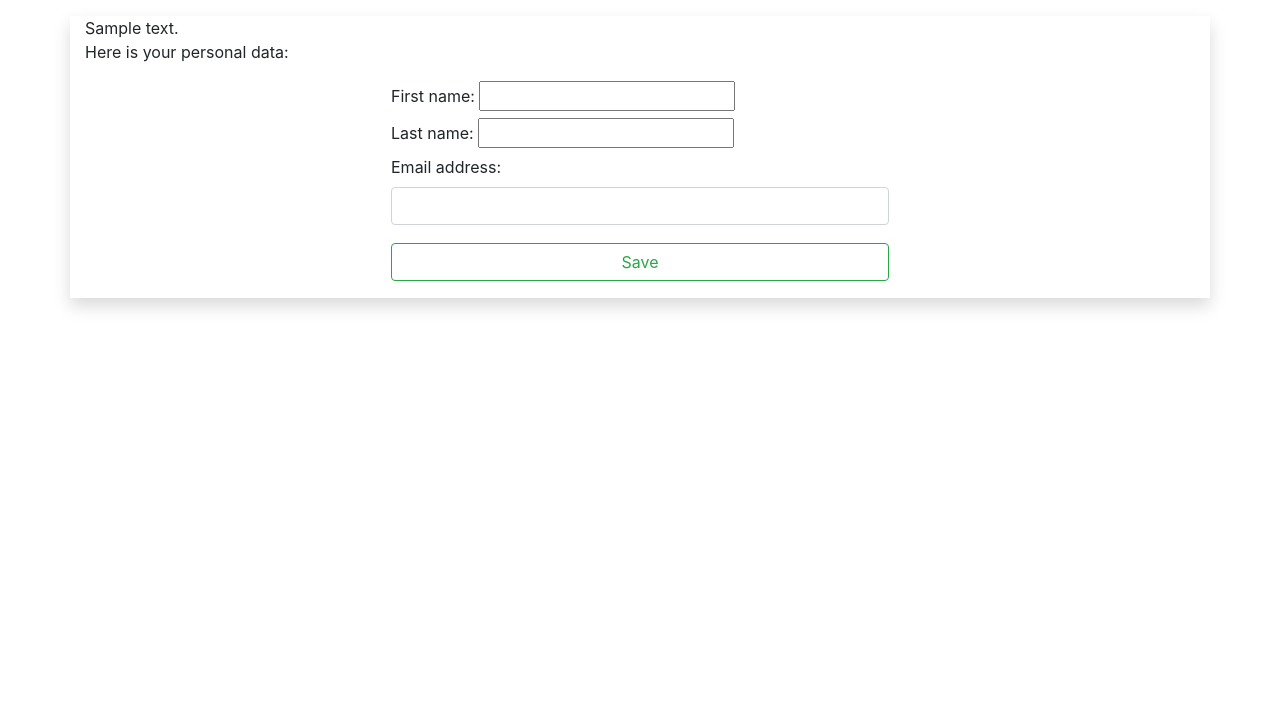
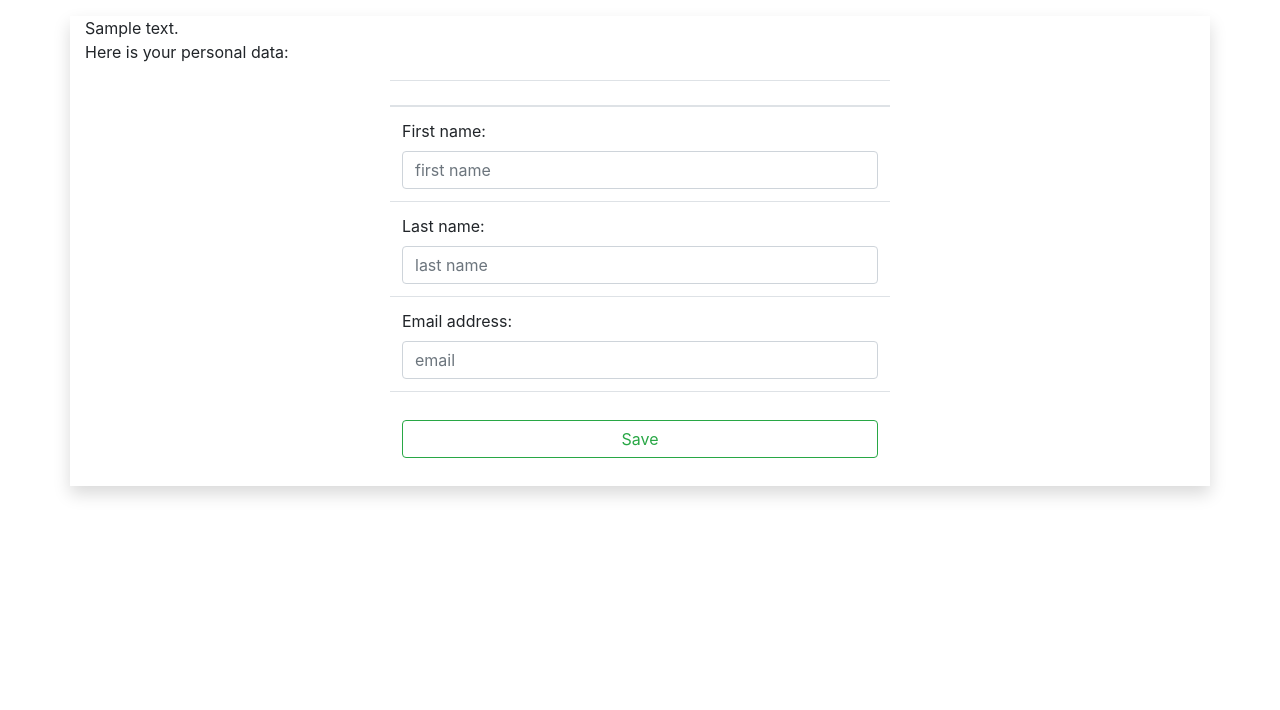
Before and after one commit to MantequilaMiracle/Test, a Django app: template newapp/templates/registration/profile.html in a window 1280 px wide. Shown: the part 62-772 px from the top of the page. Run offline with Django 3.2, Linux system fonts and the light colour scheme; the template is opened without the code that fills it: most values are stand-ins (such as "Sample title", 1, 10 or a date in 2020); form fields are guessed from the names that the template uses; some libraries are stand-ins or nearby versions.

Commit message:
Profile date expanded

```diff
--- a/newapp/forms.py
+++ b/newapp/forms.py
@@ -23,3 +23,8 @@
     "class": "form-control ml-2 mr-2",
     }))
 '''
+
+class UserProfileForm(forms.ModelForm):
+    class Meta:
+        model = User
+        fields = ["first_name", "last_name", "email"]
--- a/newapp/templates/registration/profile.html
+++ b/newapp/templates/registration/profile.html
@@ -6,7 +6,10 @@
     <p>Here is your personal data: </p>
     <form class="form-group" method="post">
       {% csrf_token %}
-      <table style="width:500px;"align="center">
+      <table class="table" style="width:500px;"align="center">
+        <thead>
+          <th><strong>{{ user.username }}</strong></th>
+        </thead>
         <tbody>
           <tr>
             <td>
@@ -14,7 +17,8 @@
                 First name: {{ user.first_name }}
               {% else %}
                 <label for="first_name">First name: </label>
-                {{ form.first_name }}
+                <input type="text" class="form-control" id="id_first_name" name="first_name" placeholder="first name">
+                <!--{{ form.first_name }}-->
               {% endif %}
             </td>
           </tr>
@@ -24,7 +28,8 @@
                 Last name: {{ user.last_name }}
               {% else %}
                 <label for="last_name">Last name: </label>
-                {{ form.last_name }}
+                <input type="text" class="form-control" id="id_last_name" name="last_name" placeholder="last name">
+                <!--{{ form.last_name }}-->
               {% endif %}
             </td>
           </tr>
@@ -34,7 +39,7 @@
                 Email address: {{ user.email }}
               {% else %}
                 <label for="email">Email address: </label>
-                <input type="text" name="email" class="form-control">
+                <input type="text" class="form-control" id="id_email" name="email" placeholder="email">
               {% endif %}
             </td>
           </tr>
```
Also changed, not shown: newapp/views.py (+11 -7 lines).
